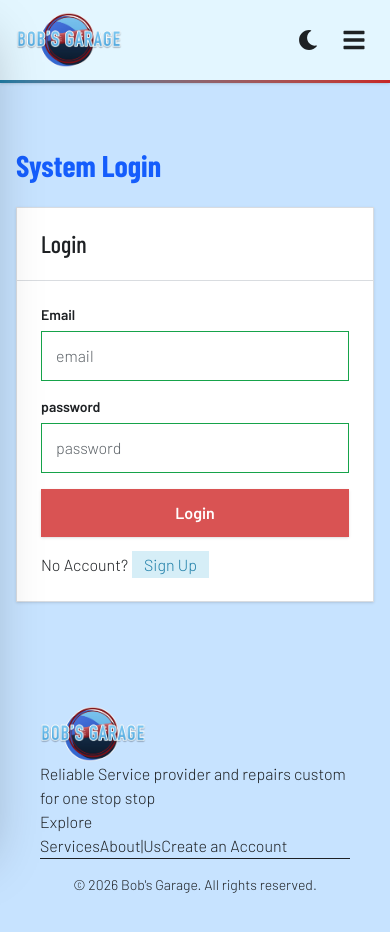
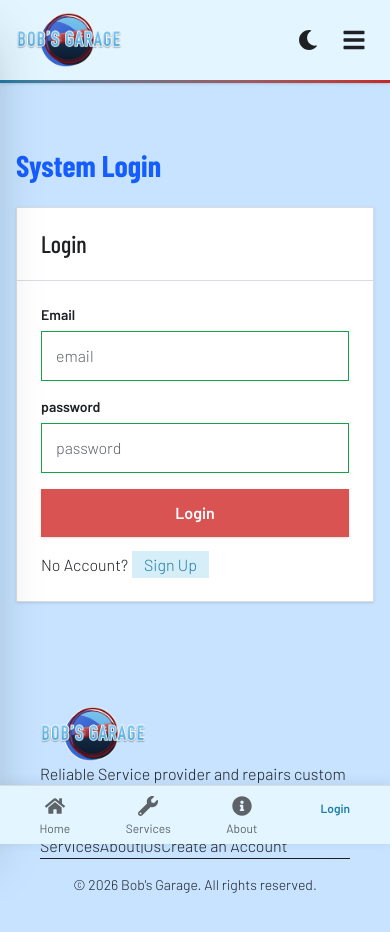
Before and after one commit to TalhahSanim/bobsGarageSystem, a React (Vite) app in the folder client/: page /login in a window 390 px wide. Shown: the top 932 px of the page. Built offline with nearby package versions, Linux system fonts and the light colour scheme; no server answers.

Commit message:
bottom nav implemented

```diff
--- a/client/src/App.jsx
+++ b/client/src/App.jsx
@@ -21,6 +21,7 @@ import ChangeImage from "./components/pages/admin/ChangeImage";
 
 // import GarageContext Provider from GarageContent Component
 import { GarageContextProvider } from "./context/GarageContextComponent";
+import BottomNav from "./components/layout/BottomNav";
 
 // App Component- sets up routes and page layout
 function App() {
@@ -32,7 +33,7 @@ function App() {
   return (
     <GarageContextProvider>
       <Router>
-        <div className="flex min-h-screen flex-col bg-page text-ink">
+        <div className="flex min-h-screen flex-col bg-page pb-18 text-ink lg:pb-0  ">
           <Header />
           <main className=" mx-auto w-full max-w-6xl flex-1 px-4 py-10 ">
             <Routes>
@@ -55,6 +56,7 @@ function App() {
             </Routes>
           </main>
           <Footer />
+          <BottomNav />
         </div>
       </Router>
     </GarageContextProvider>
--- /dev/null
+++ b/client/src/components/layout/BottomNav.jsx
@@ -0,0 +1,61 @@
+// Phone ONly bar stuck to bottom of screen and dependant on role of user
+import { NavLink } from "react-router-dom";
+import {
+  FaHome,
+  FaInfoCircle,
+  FaSignInAlt,
+  FaSignOutAlt,
+  FaThLarge,
+  FaUsers,
+  FaWrench,
+} from "react-icons/fa";
+
+import { useAuth } from "../../context/AuthContext";
+
+export default function BottomNav() {
+  const { isAuth, isAdmin, logout } = useAuth();
+
+  // Icon over each link and active page highted on the top of nav
+  const tabClass = ({ isActive }) =>
+    `relative flex flex-1 flex-col items-center gap-1 pt-2.5 pb-2 text-xs no-underline ${isActive ? "font-semibold text-link before:absolute before:top-0 before h-[3px] before:w-8 before:bg-button " : "font-normal text-muted"}`;
+
+  const tabbed = (to, Icon, label, end = false) => (
+    <NavLink to={to} end={end} className={tabClass}>
+      <Icon className="text-xl" />
+      {label}
+    </NavLink>
+  );
+
+  return (
+    <nav className="fixed inset-x-0 bottom-0 z-30 flex border-t border-line  bg-nav px-2 pb-[env(safe-area-inset-bottom)] shadow-[0_-2px_12px_rgb(0_0_0/0.08)] lg:hidden">
+      {isAdmin ? (
+        <>
+          {tabbed("/admin", FaThLarge, "Dashboard", true)}
+          {tabbed("/services", FaWrench, "Services", true)}
+          {tabbed("/admin/users", FaUsers, "Users", true)}
+          {/* enquiries will be added here and tilise fa comments icon */}
+          {/* {tabbed("/admin/enquiries",FaCommentDots,"Enquiries",true)} */}
+        </>
+      ) : (
+        <>
+          {tabbed("/", FaHome, "Home", true)}
+          {tabbed("/services", FaWrench, "Services")}
+          {tabbed("/about", FaInfoCircle, "About")}
+        </>
+      )}
+
+      {isAuth ? (
+        <button
+          type="button"
+          onClick={logout}
+          className={tabClass({ isActive: false })}
+        >
+          <FaSignOutAlt className="text-xl" />
+          Logout
+        </button>
+      ) : (
+        tabbed("/login", FaSignInAlt, "Login")
+      )}
+    </nav>
+  );
+}
```
